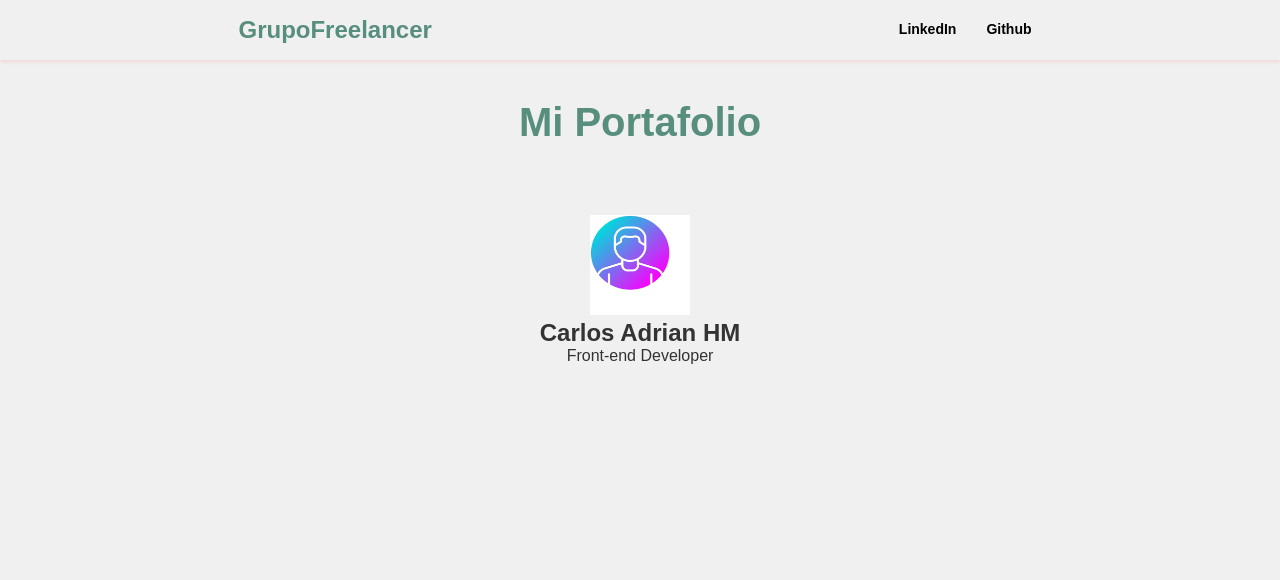
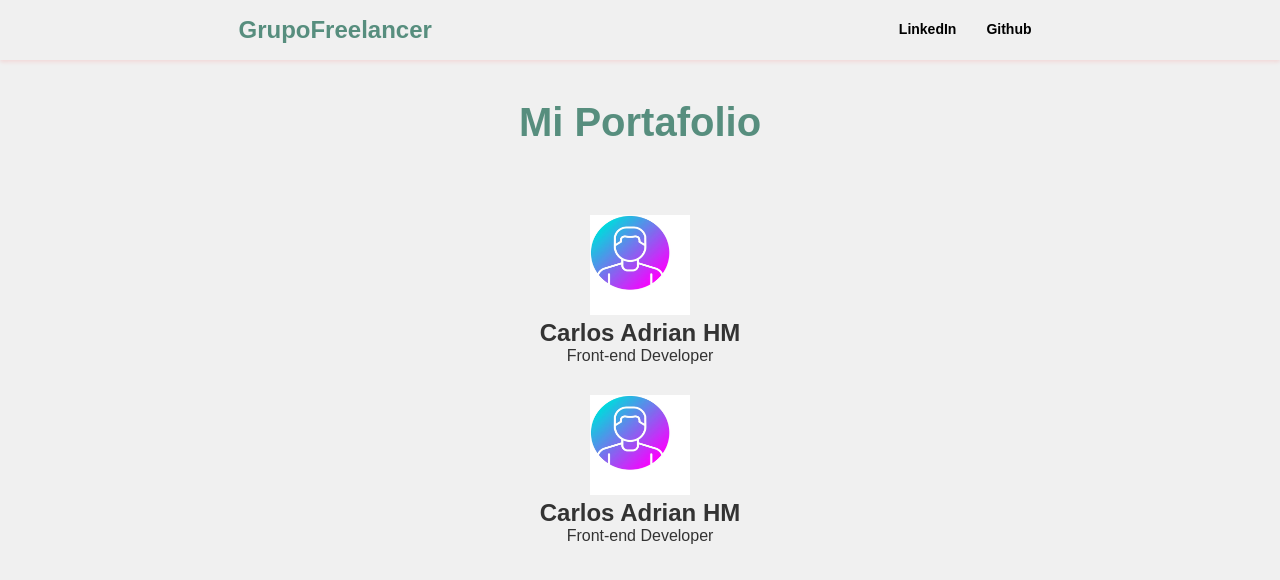
Before and after one commit to CHARLES-21-PR/PortafolioFreelancer, a React (Vite) app: page / in a window 1280 px wide. Shown: the top 580 px of the page. Built offline with nearby package versions, Linux system fonts and the light colour scheme.

Commit message:
agregando perfil de romel desde rama-romel

```diff
--- a/src/App.jsx
+++ b/src/App.jsx
@@ -4,21 +4,18 @@ import viteLogo from '/vite.svg'
 import Navegation from './Components/Navegation';
 import Tit_comp from './Components/componente_titulo/Tit_comp';
 import Card_comp from   './Components/componente_tarjeta/Card_comp';
+import Tarjeta2 from   './Components/componente_tarjeta/Card_comp';
 import './App.css'
 
 function App() {
-
-
   return (
     <>
     <Navegation/>
     <Tit_comp />
     <Card_comp/>
+    <Tarjeta2/>
     </>
-
-  )
-
-
+  );
 }
 
 export default App
--- a/src/Components/componente_tarjeta/Card_comp.jsx
+++ b/src/Components/componente_tarjeta/Card_comp.jsx
@@ -8,6 +8,15 @@ function Card_comp() {
             <p>Front-end Developer</p>
         </div>
 
+    );
+}
+function Tarjeta2() {
+    return (
+        <div className="tarjeta">
+            <img src="/img/perfil.png" className="tarjeta-img" />
+            <h2>Romel Denis AQ </h2>
+            <p>Aprendiz de todo, maestro de nada</p>
+        </div>
     );
 
 }
```
